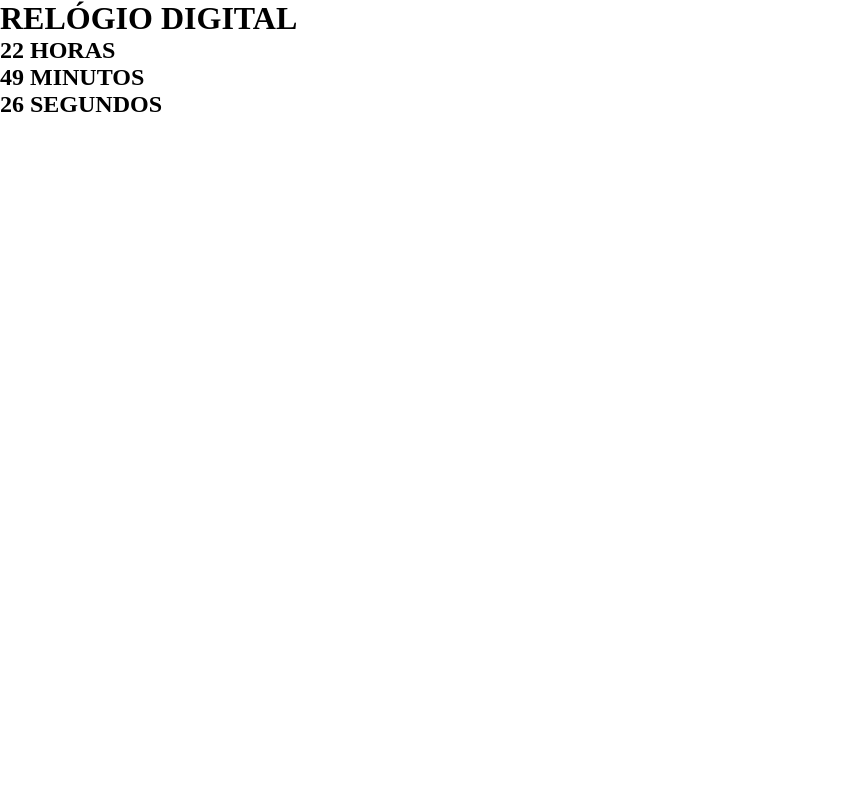
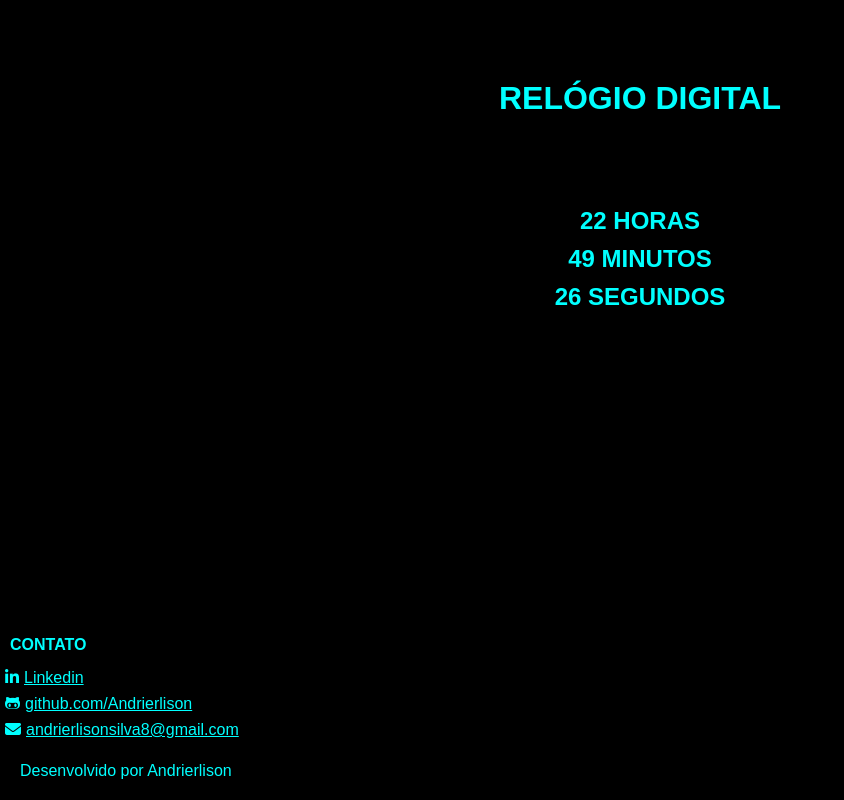
Before and after one commit to Andrierlison/digital-clock, a plain HTML site: page index.html in a window 1280 px wide. Shown: the whole page, without its empty margins (0-844 px from the left). Drawn offline with Linux system fonts and the light colour scheme.

Commit message:
Personalização da interface e adição da área de contato

```diff
--- a/index.html
+++ b/index.html
@@ -1,11 +1,15 @@
 <!DOCTYPE html>
 <html lang="pt-br">
+
 <head>
   <meta charset="UTF-8">
+  <meta name="theme-color" content="#000000">
   <meta name="viewport" content="width=device-width, initial-scale=1.0">
   <link rel="stylesheet" href="styles.css">
+  <script src="https://kit.fontawesome.com/57ded0e204.js" crossorigin="anonymous"></script>
   <title>RELÓGIO DIGITAL</title>
 </head>
+
 <body>
   <header>
     <h1>RELÓGIO DIGITAL</h1>
@@ -15,6 +19,18 @@
     <h2 id="minutos"></h2>
     <h2 id="segundos"></h2>
   </main>
+  <footer>
+    <ul>
+      <li>
+        <h4>CONTATO</h4>
+      </li>
+      <li><a href="https://www.linkedin.com/in/andrierlison-da-silva-916775190/" target="_blank"><i class="fab fa-linkedin-in"></i>Linkedin</a></li>
+      <li><a href="https://github.com/Andrierlison" target="_blank"><i class="fab fa-github-alt"></i>github.com/Andrierlison</a></li>
+      <li><a href="mailto:andrierlisonsilva8@gmail.com"><i class="fas fa-envelope"></i>andrierlisonsilva8@gmail.com</a></li>
+    </ul>
+    <p>Desenvolvido por Andrierlison</p>
+  </footer>
   <script src="relogio.js"></script>
 </body>
+
 </html>
--- a/relogio.js
+++ b/relogio.js
@@ -1,5 +1,5 @@
-setInterval (
-function atualizar(){
+setInterval(
+  function atualizar() {
     var relogio = new Date()
     var horas = relogio.getHours()
     var minutos = relogio.getMinutes()
@@ -7,4 +7,4 @@ function atualizar(){
     document.getElementById('horas').innerText = horas + " HORAS"
     document.getElementById('minutos').innerText = minutos + " MINUTOS"
     document.getElementById('segundos').innerText = segundos + " SEGUNDOS"
-}, 1000)
+  }, 1000)
--- a/styles.css
+++ b/styles.css
@@ -1,8 +1,43 @@
 * {
-    padding: 0px;
-    margin: 0px;
+  padding: 0px;
+  margin: 0px;
 }
+
 body {
-    width: 100%;
-    height: 100%;
+  width: 100%;
+  height: 100%;
+  background-color: #000000;
+  color: cyan;
+  text-align: center;
+  font-family: sans-serif;
 }
+
+header h1 {
+  padding: 10vh;
+}
+
+h2 {
+  margin: 10px;
+}
+
+footer {
+  position: absolute;
+  bottom: 0px;
+  text-align: left;
+}
+
+footer p {
+  padding: 20px;
+}
+
+footer h4 {
+  padding: 10px;
+}
+
+footer li i {
+  padding: 5px;
+}
+
+footer li a {
+  color: cyan;
+}
```
Lines whose indentation alone changed are shown as unchanged.
